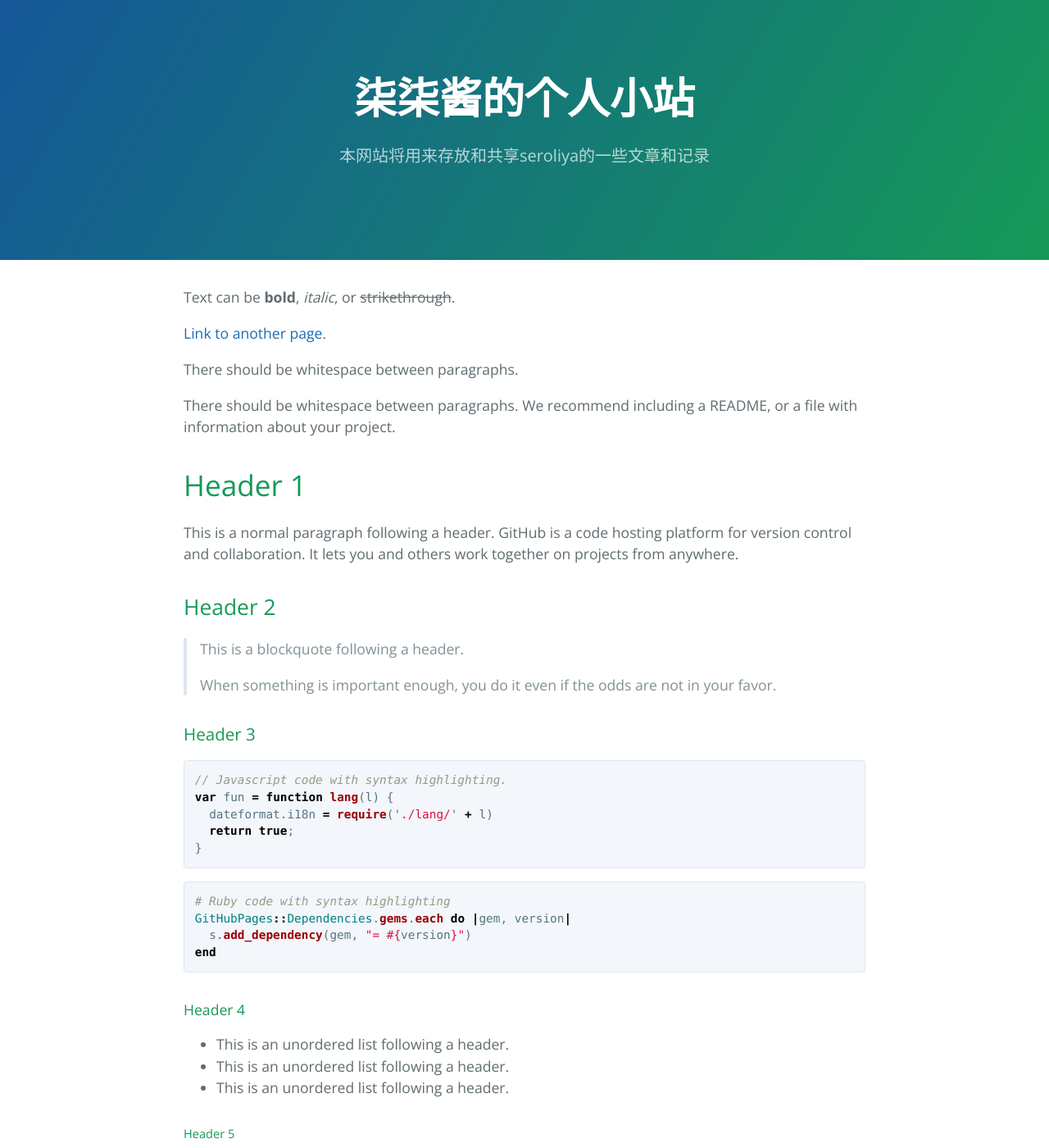
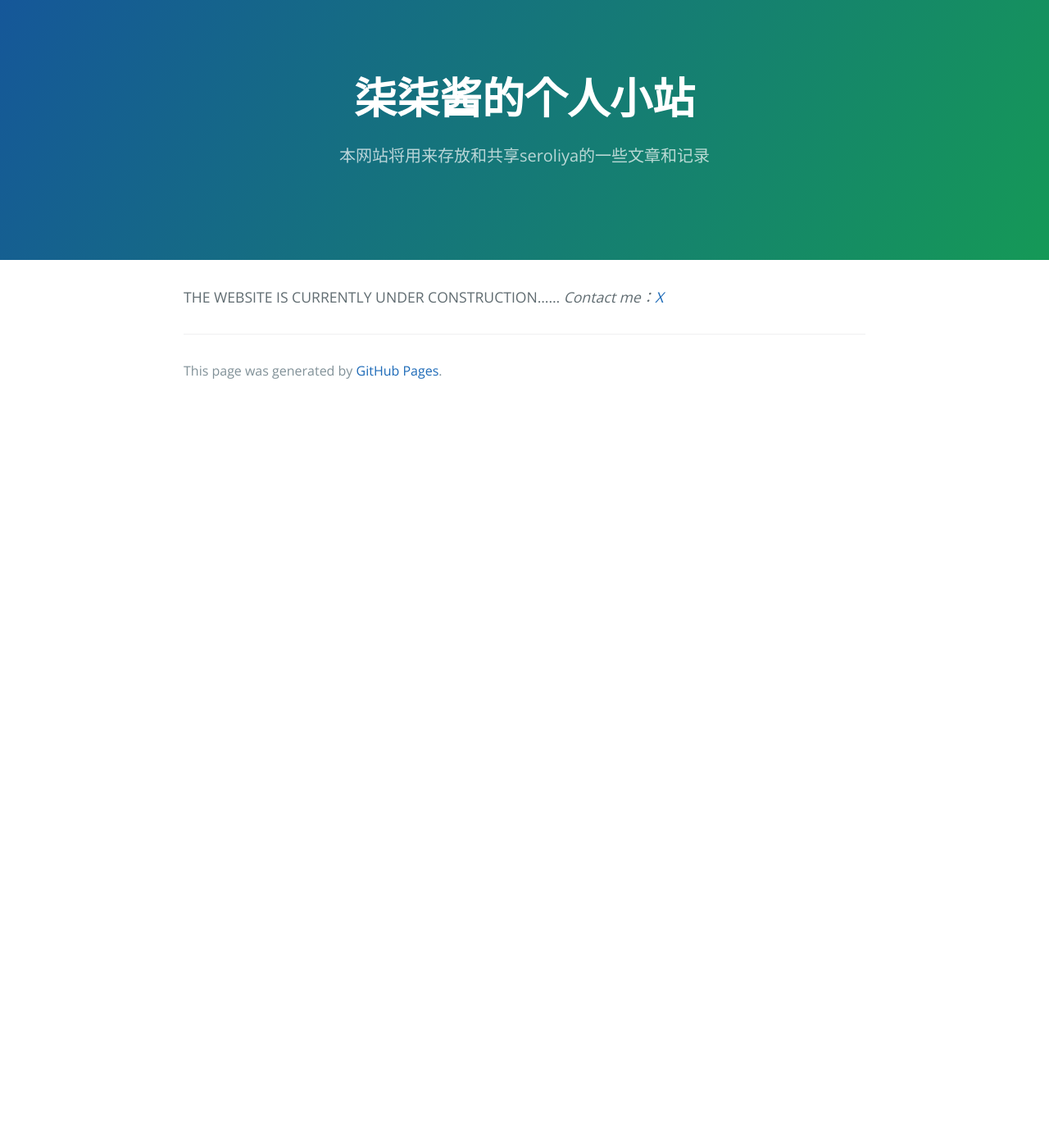
Before and after one commit to Seroliya/Seroliya.github.io, a Jekyll site: the page built from index.md, in a window 1280 px wide and 1400 px high. Shown: the whole window at 82% size. Built offline with Jekyll 4.4.1, drawn with Linux system fonts in a browser that asks for light colours; some of the changed text lies outside the part shown.

Commit message:
Update index.md

````diff
--- a/index.md
+++ b/index.md
@@ -2,122 +2,5 @@
 layout: default
 ---
 
-Text can be **bold**, _italic_, or ~~strikethrough~~.
-
-[Link to another page](./another-page.html).
-
-There should be whitespace between paragraphs.
-
-There should be whitespace between paragraphs. We recommend including a README, or a file with information about your project.
-
-# Header 1
-
-This is a normal paragraph following a header. GitHub is a code hosting platform for version control and collaboration. It lets you and others work together on projects from anywhere.
-
-## Header 2
-
-> This is a blockquote following a header.
->
-> When something is important enough, you do it even if the odds are not in your favor.
-
-### Header 3
-
-```js
-// Javascript code with syntax highlighting.
-var fun = function lang(l) {
-  dateformat.i18n = require('./lang/' + l)
-  return true;
-}
-```
-
-```ruby
-# Ruby code with syntax highlighting
-GitHubPages::Dependencies.gems.each do |gem, version|
-  s.add_dependency(gem, "= #{version}")
-end
-```
-
-#### Header 4
-
-*   This is an unordered list following a header.
-*   This is an unordered list following a header.
-*   This is an unordered list following a header.
-
-##### Header 5
-
-1.  This is an ordered list following a header.
-2.  This is an ordered list following a header.
-3.  This is an ordered list following a header.
-
-###### Header 6
-
-| head1        | head two          | three |
-|:-------------|:------------------|:------|
-| ok           | good swedish fish | nice  |
-| out of stock | good and plenty   | nice  |
-| ok           | good `oreos`      | hmm   |
-| ok           | good `zoute` drop | yumm  |
-
-### There's a horizontal rule below this.
-
-* * *
-
-### Here is an unordered list:
-
-*   Item foo
-*   Item bar
-*   Item baz
-*   Item zip
-
-### And an ordered list:
-
-1.  Item one
-1.  Item two
-1.  Item three
-1.  Item four
-
-### And a nested list:
-
-- level 1 item
-  - level 2 item
-  - level 2 item
-    - level 3 item
-    - level 3 item
-- level 1 item
-  - level 2 item
-  - level 2 item
-  - level 2 item
-- level 1 item
-  - level 2 item
-  - level 2 item
-- level 1 item
-
-### Small image
-
-![Octocat](https://github.githubassets.com/images/icons/emoji/octocat.png)
-
-### Large image
-
-![Branching](https://guides.github.com/activities/hello-world/branching.png)
-
-
-### Definition lists can be used with HTML syntax.
-
-<dl>
-<dt>Name</dt>
-<dd>Godzilla</dd>
-<dt>Born</dt>
-<dd>1952</dd>
-<dt>Birthplace</dt>
-<dd>Japan</dd>
-<dt>Color</dt>
-<dd>Green</dd>
-</dl>
-
-```
-Long, single-line code blocks should not wrap. They should horizontally scroll if they are too long. This line should be long enough to demonstrate this.
-```
-
-```
-The final element.
-```
+THE WEBSITE IS CURRENTLY UNDER CONSTRUCTION……
+_Contact me：[X](https://x.com/77KawaiiQwQ)_
````
